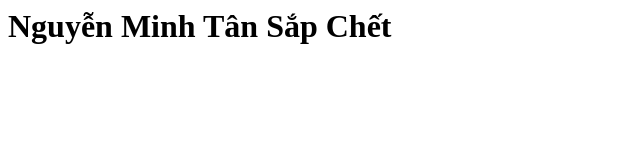
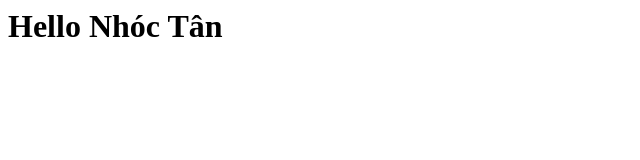
Before and after one commit to taipro113/sapchet-taivip, a plain HTML site: page index.html in a window 1280 px wide. Shown: the whole page, without its empty margins (0-640 px from the left). Drawn offline with Linux system fonts and the light colour scheme.

Commit message:
Update index.html

```diff
--- a/index.html
+++ b/index.html
@@ -1 +1 @@
-<h1>Nguyễn Minh Tân Sắp Chết</h1>
+<h1>Hello Nhóc Tân</h1>
```
